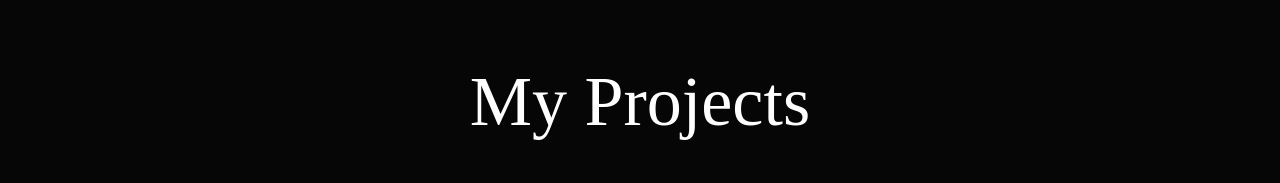
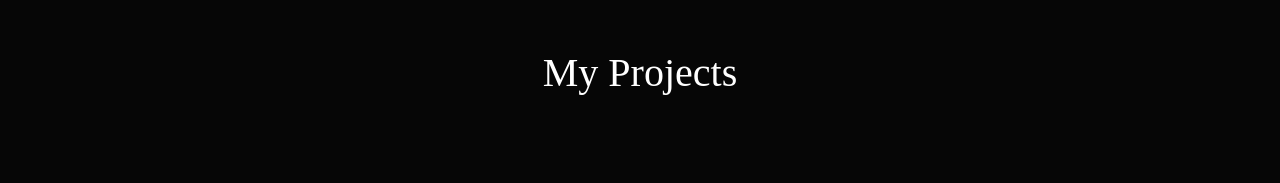
Before and after one commit to tenglina/my_portfolio, a plain HTML site: page index.html in a window 1280 px wide. Shown: the part 963-1146 px from the top of the page. Drawn offline with nearby package versions, Linux system fonts and the light colour scheme.

Commit message:
project section header update

```diff
--- a/index.html
+++ b/index.html
@@ -61,7 +61,7 @@
     <!-- banner -->
     <!-- projects -->
     <div class="section-header">
-      My Projects
+      <h1>My Projects</h1>
     </div>
     <div class="grid-container">
       <div class="grid-item">
```
